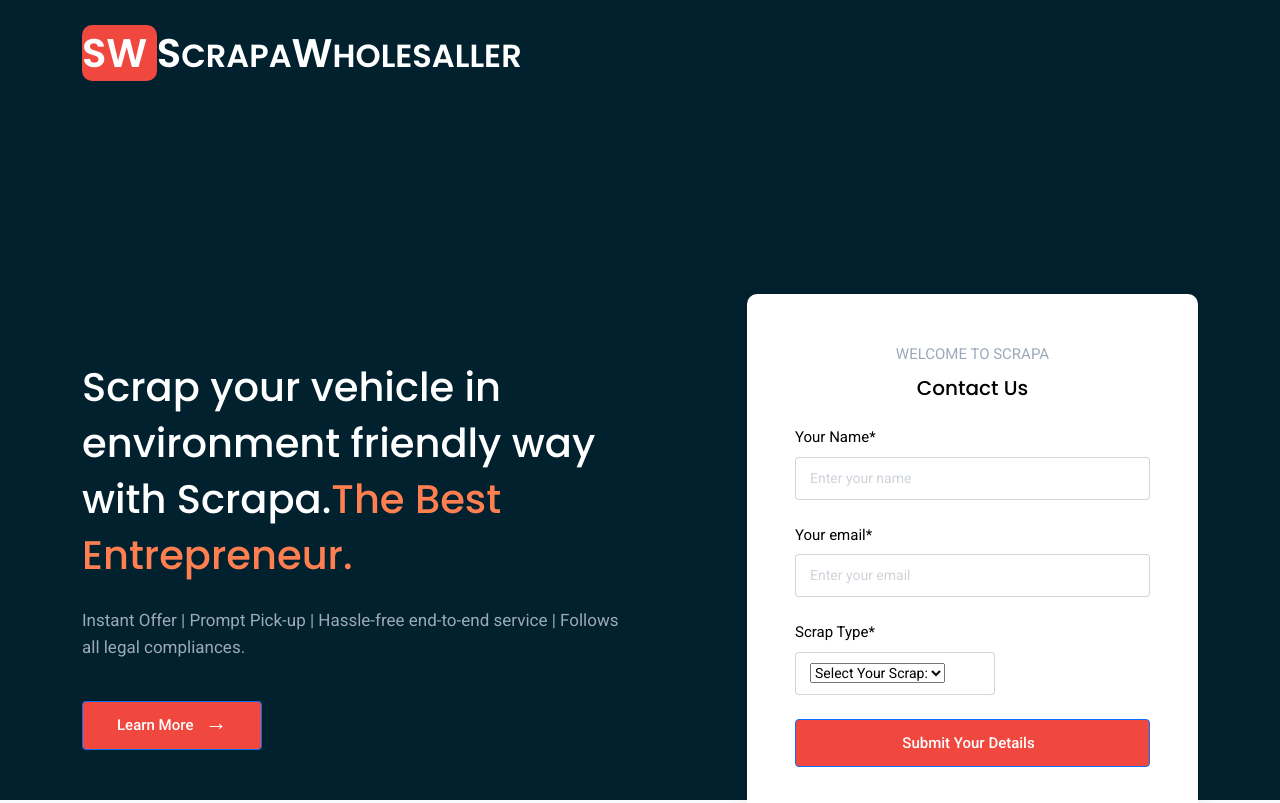
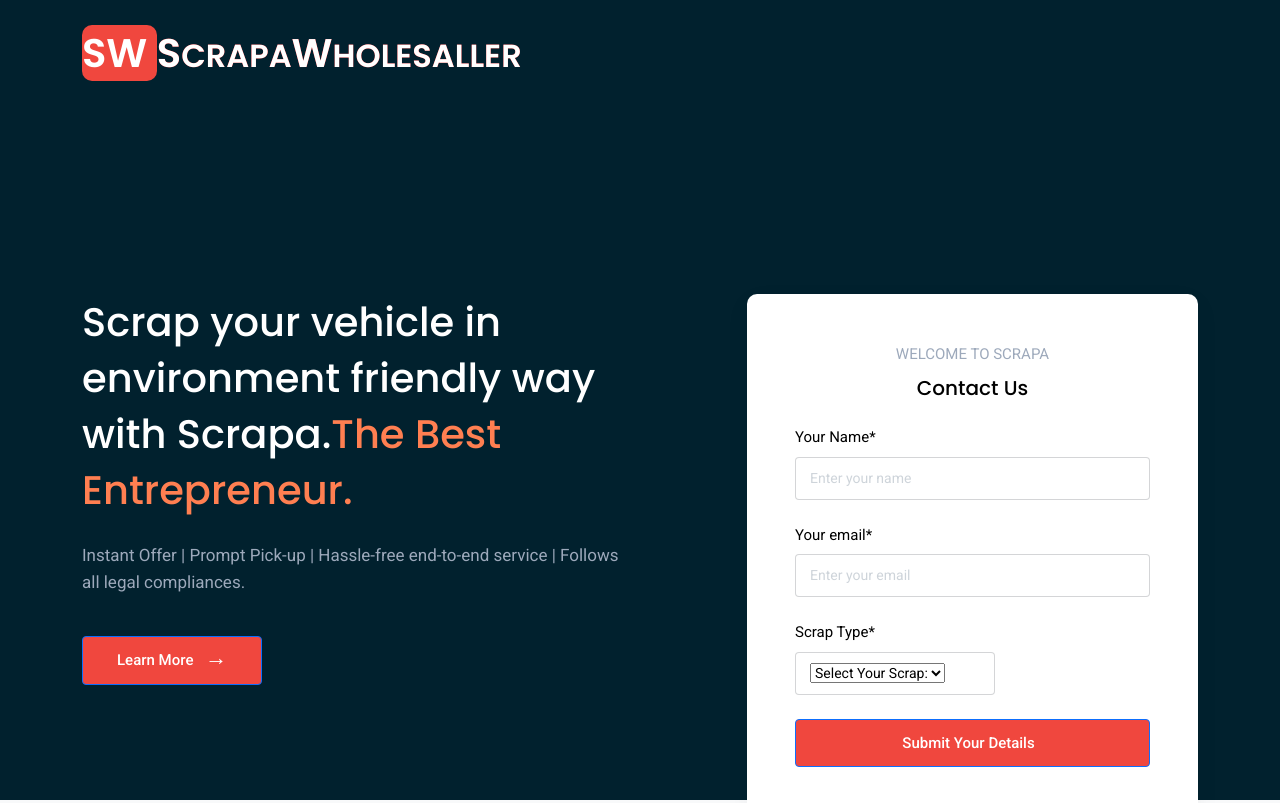
Before and after one commit to AvinashAhire19/scrapa-web, a React (Create React App) app: page / in a window 1280 px wide. Shown: the top 803 px of the page. Built offline with nearby package versions, Linux system fonts and the light colour scheme; some icons are missing.

Commit message:
uppdated data

```diff
--- a/src/App.css
+++ b/src/App.css
@@ -37,7 +37,7 @@ html {
 .navbar {
     -webkit-transition: all 0.5s ease;
     transition: all 0.5s ease;
-    padding: 20px 0px
+    padding: 20px 0px;
 }
 
 .navbar .navbar-nav .nav-item .nav-link {
@@ -92,7 +92,7 @@ html {
     }
 }
 
-.nav-sticky.navbar {
+/* .nav-sticky.navbar {
     background: #fff;
     padding: 15px 0px;
     margin-top: 0px;
@@ -101,7 +101,7 @@ html {
 }.nav-sticky.navbar #LogoText {
 color: black;
 
-}
+} */
 
 .nav-sticky .navbar-brand .logo-dark {
     display: inline-block
@@ -120,15 +120,11 @@ color: black;
     .navbar-light .navbar-nav .nav-item .nav-link:hover,
     .navbar-light .navbar-nav .nav-item .nav-link:active,
     .navbar-light .navbar-nav .nav-item .nav-link.active {
-        color: #fff !important
+        color: #fff
     }
 
     .navbar-light .phone-call .nav-link {
         color: #fff
-    }
-
-    .nav-sticky.navbar-light {
-        background: #fff
     }
 
     .nav-sticky.navbar-light .nav-item .nav-link {
@@ -1497,13 +1493,14 @@ p .counters {
   align-items: center;
 }
 #LogoText {
-    color: white;
+    color: rgb(255, 255, 255);
     font-size: 28px;
         font-weight: 800;
     text-transform: uppercase;
     /* background: -webkit-linear-gradient(#eee, rgb(255, 254, 254)); */
     -webkit-background-clip: text;
     /* -webkit-text-fill-color: transparent */
+    background-color: red;
 }
 .btn-primary{
  background: #f0473e !important;
@@ -1522,8 +1519,19 @@ p .counters {
 #LogoText {
     font-size: 2rem;
   }
-  .navbar{
+  .bgcolerChange{
     background: #01212e;
-
+    color : black !important;
 
   }
+
+  .bgcolerChange .inverted {
+    background-color: black;
+    box-shadow: 0 3px 5px 0.3px rgba(0, 0, 0, 0.1);
+    /* color : black; */
+
+  }
+
+  .align-items-center {
+    align-items: unset  !important;
+}
```
